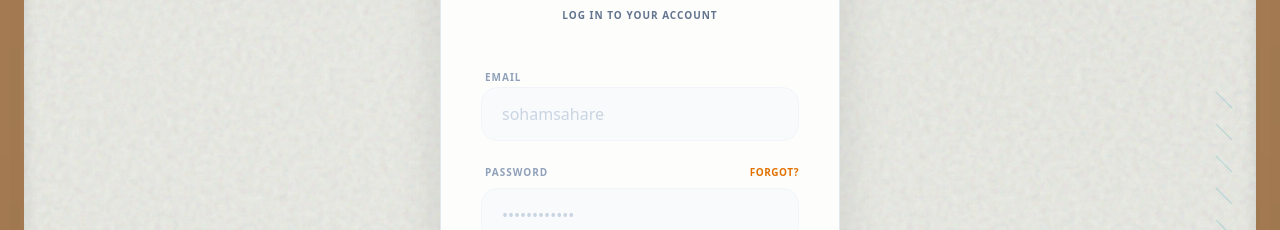
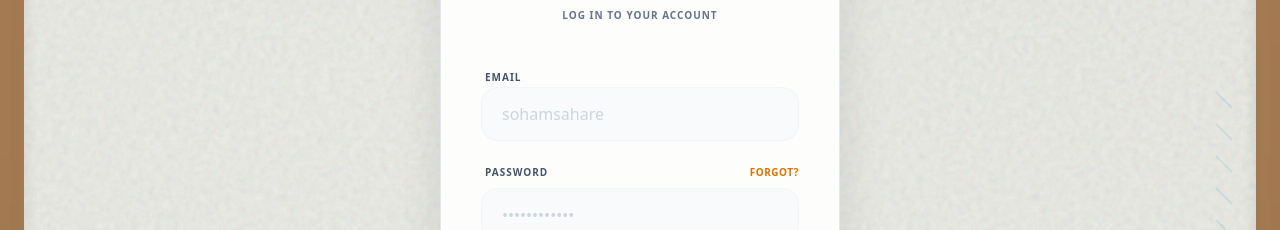
Before and after one commit to soham-sahare/SlateCanvas, a Next.js app in the folder frontend/: page /login in a window 1280 px wide. Shown: the part 244-474 px from the top of the page. Built offline with nearby package versions, Linux system fonts and the light colour scheme.

Commit message:
style: improve readability of input labels

```diff
--- a/frontend/src/app/login/page.tsx
+++ b/frontend/src/app/login/page.tsx
@@ -44,7 +44,7 @@ export default function LoginPage() {
 
             <form onSubmit={handleSubmit} className="space-y-6">
               <div className="space-y-2">
-                <label className="text-[10px] uppercase tracking-widest font-bold text-slate-400 dark:text-[#cbd5e1]/40 ml-1">Email</label>
+                <label className="text-[10px] uppercase tracking-widest font-bold text-slate-600 dark:text-slate-300 ml-1">Email</label>
                 <input
                   type="email"
                   required
@@ -56,7 +56,7 @@ export default function LoginPage() {
               </div>
               <div className="space-y-2">
                 <div className="flex items-center justify-between ml-1">
-                  <label className="text-[10px] uppercase tracking-widest font-bold text-slate-400 dark:text-[#cbd5e1]/40">Password</label>
+                  <label className="text-[10px] uppercase tracking-widest font-bold text-slate-600 dark:text-slate-300">Password</label>
                   <a href="#" className="text-[10px] font-bold text-amber-600 dark:text-[#ff8a65] hover:underline uppercase tracking-wider transition-colors">Forgot?</a>
                 </div>
                 <input
--- a/frontend/src/app/signup/page.tsx
+++ b/frontend/src/app/signup/page.tsx
@@ -44,7 +44,7 @@ export default function SignupPage() {
 
             <form onSubmit={handleSubmit} className="space-y-6">
               <div className="space-y-2">
-                <label className="text-[10px] uppercase tracking-widest font-bold text-slate-400 dark:text-[#cbd5e1]/40 ml-1">Email</label>
+                <label className="text-[10px] uppercase tracking-widest font-bold text-slate-600 dark:text-slate-300 ml-1">Email</label>
                 <input
                   type="email"
                   required
@@ -55,7 +55,7 @@ export default function SignupPage() {
                 />
               </div>
               <div className="space-y-2">
-                <label className="text-[10px] uppercase tracking-widest font-bold text-slate-400 dark:text-[#cbd5e1]/40 ml-1">Password</label>
+                <label className="text-[10px] uppercase tracking-widest font-bold text-slate-600 dark:text-slate-300 ml-1">Password</label>
                 <input
                   type="password"
                   required
```
